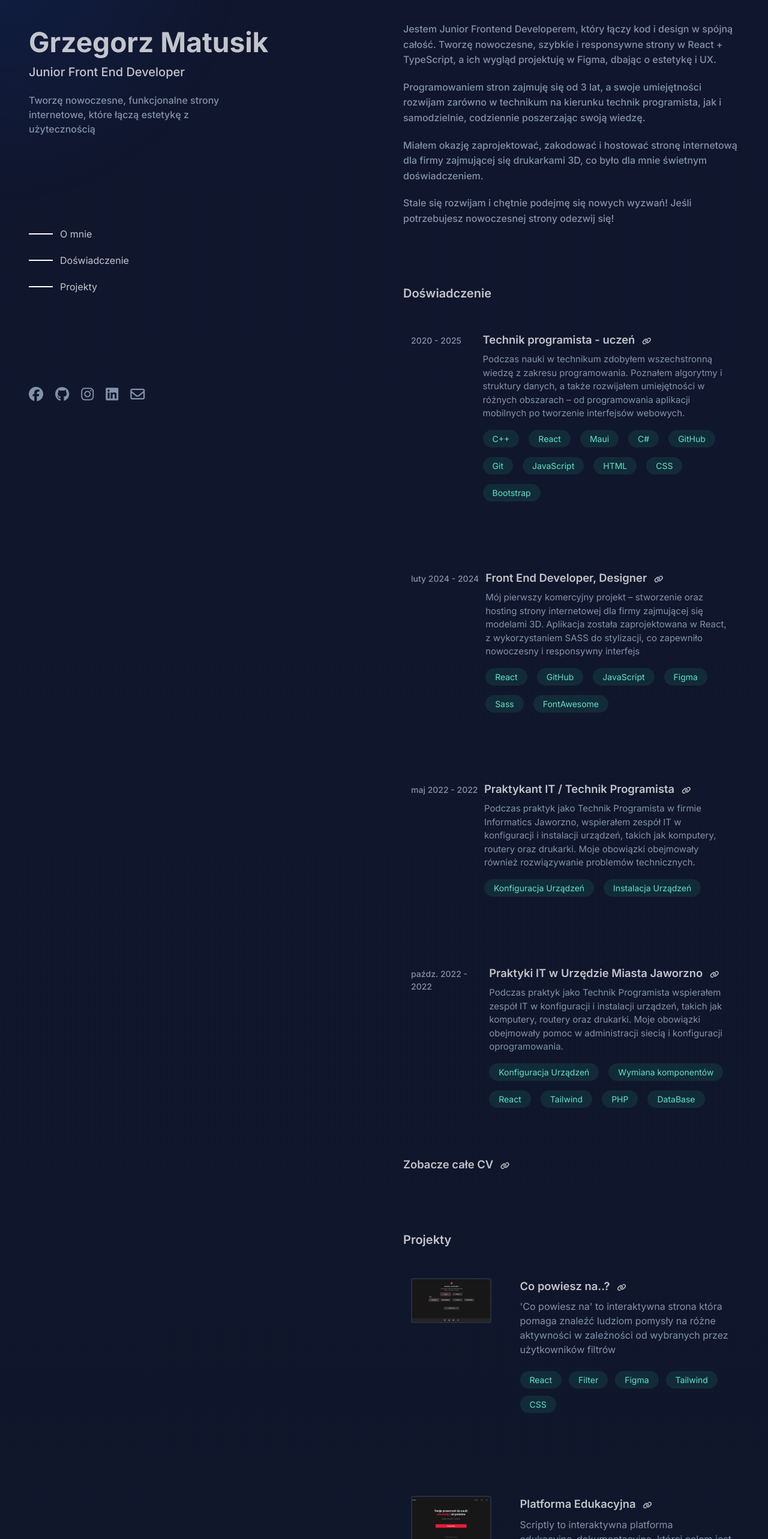
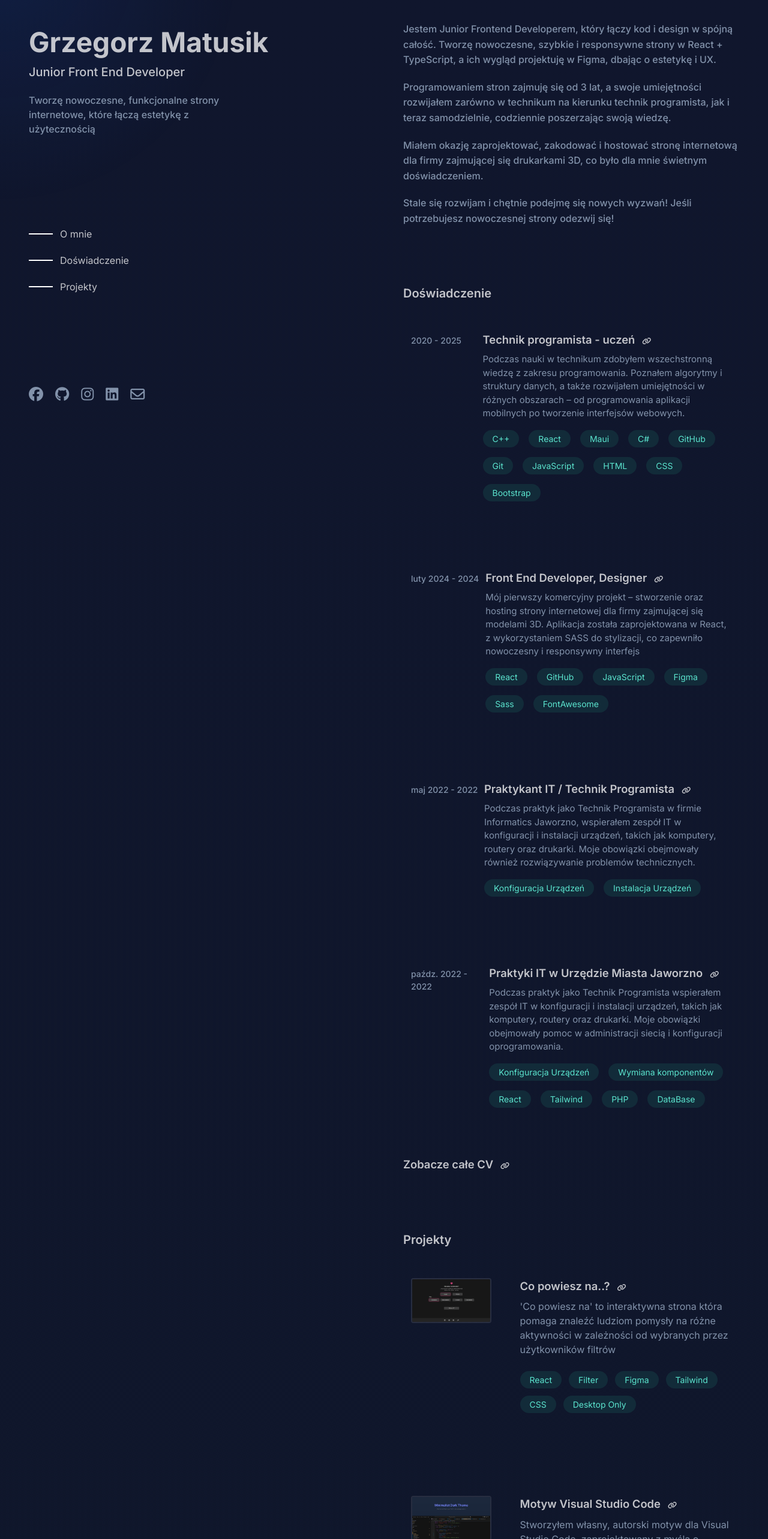
Before and after one commit to kxGeou/actual-Portfolio-website, a React (Vite) app: page / in a window 1280 px wide. Shown: the part 60-2626 px from the top of the page at 60% size. Built offline with nearby package versions, Linux system fonts and the light colour scheme.

Commit message:
ux update

```diff
--- a/src/components/About.tsx
+++ b/src/components/About.tsx
@@ -2,7 +2,7 @@ export default function About() {
 
     const paragraphs = [
         "Jestem Junior Frontend Developerem, który łączy kod i design w spójną całość. Tworzę nowoczesne, szybkie i responsywne strony w React + TypeScript, a ich wygląd projektuję w Figma, dbając o estetykę i UX.",
-        "Programowaniem stron zajmuję się od 3 lat, a swoje umiejętności rozwijam zarówno w technikum na kierunku technik programista, jak i samodzielnie, codziennie poszerzając swoją wiedzę.",
+        "Programowaniem stron zajmuję się od 3 lat, a swoje umiejętności rozwijałem zarówno w technikum na kierunku technik programista, jak i teraz samodzielnie, codziennie poszerzając swoją wiedzę.",
         "Miałem okazję zaprojektować, zakodować i hostować stronę internetową dla firmy zajmującej się drukarkami 3D, co było dla mnie świetnym doświadczeniem.",
         "Stale się rozwijam i chętnie podejmę się nowych wyzwań! Jeśli potrzebujesz nowoczesnej strony odezwij się!"
     ]
--- a/src/components/Projects.tsx
+++ b/src/components/Projects.tsx
@@ -13,16 +13,8 @@ const projectList = [
         alternative : "What about website",
         project : "Co powiesz na..?",
         description : "'Co powiesz na' to interaktywna strona która pomaga znaleźć ludziom pomysły na różne aktywności w zależności od wybranych przez użytkowników filtrów",
-        language : ["React", "Filter", "Figma", "Tailwind", "CSS"],
+        language : ["React", "Filter", "Figma", "Tailwind", "CSS", "Desktop Only"],
         link: "https://copowieszna.netlify.app/"
-    },
-    {
-        language : ["Firebase", "Database", "Design"],
-        image : Scriptly,
-        alternative : "Scriptly hero website",
-        project : "Platforma Edukacyjna",
-        description : "Scriptly to interaktywna platforma edukacyjno-dokumentacyjna, której celem jest nauka podstaw JavaScript oraz umiejętność czytania dokumentacji technicznej. Projekt pomaga początkującym programistom w zrozumieniu kluczowych koncepcji języka oraz nawigowaniu po dokumentacji w efektywny sposób.",
-        link: "https://scriptly-a2c84.web.app/"
     },
     {
         image : Theme,
@@ -44,7 +36,7 @@ const projectList = [
         alternative : "Wordle Copy Game",
         project : "Wordle wersja uproszczona",
         description : "Stworzyłem kopie popularnej gry słownej WORDLE, Lekko zmieniłem design planszy by była bardziej przyjazna dla oka",
-        language : [ "React", "Design", "JSON", "TypeScript", "Regex"],
+        language : [ "React", "Design", "JSON", "TypeScript", "Regex", "Desktop Only"],
         link: "https://wordleclonetype.netlify.app/"
     },
     {
@@ -54,6 +46,14 @@ const projectList = [
         description : "Stworzyłem prostą aplikację typu Todo List z funkcjami CRUD (Create, Read, Update, Delete), która pozwala użytkownikowi na zarządzanie listą zadań. Aplikacja zapisuje dane bezpośrednio na urządzeniu użytkownika, co oznacza, że lista zadań pozostaje dostępna nawet po odświeżeniu strony, dzięki wykorzystaniu localStorage.",
         language : ["localStorage", "CRUD", "Design", "TypeScript", "React"],
         link: "https://tasktrack-typescript.netlify.app/"
+    },
+    {
+        language : ["Firebase", "Database", "Design"],
+        image : Scriptly,
+        alternative : "Scriptly hero website",
+        project : "Platforma Edukacyjna",
+        description : "Scriptly to interaktywna platforma edukacyjno-dokumentacyjna, której celem jest nauka podstaw JavaScript oraz umiejętność czytania dokumentacji technicznej. Projekt pomaga początkującym programistom w zrozumieniu kluczowych koncepcji języka oraz nawigowaniu po dokumentacji w efektywny sposób.",
+        link: "https://scriptly-a2c84.web.app/"
     },
 
 ]
```
